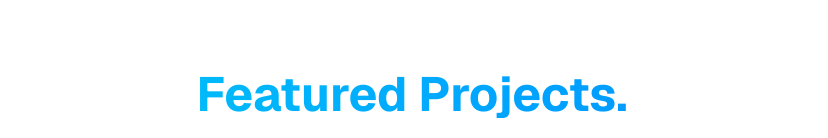
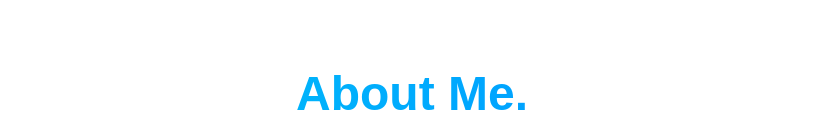
Before and after one commit to Noel1214/portfolio, a Next.js app: page / in a window 1280 px wide. Shown: the part 662-800 px from the top of the page, without its empty margins (228-1056 px from the left). Built offline with nearby package versions, Linux system fonts and the light colour scheme.

Commit message:
about section added

```diff
--- a/app/page.tsx
+++ b/app/page.tsx
@@ -4,11 +4,13 @@ import ProfileAndBio from "@/components/ProfileAndBio";
 import ProjectsSection from "@/components/ProjectsSection";
 import Certifications from "@/components/Certifications";
 import Footer from "@/components/Footer";
+import AboutMe from "@/components/AboutMe";
 
 const page = () => {
   return (
     <div className="overflow-x-hidden">
       <ProfileAndBio />
+      <AboutMe />
       <ProjectsSection />
       <Certifications />
       <Footer />
```
